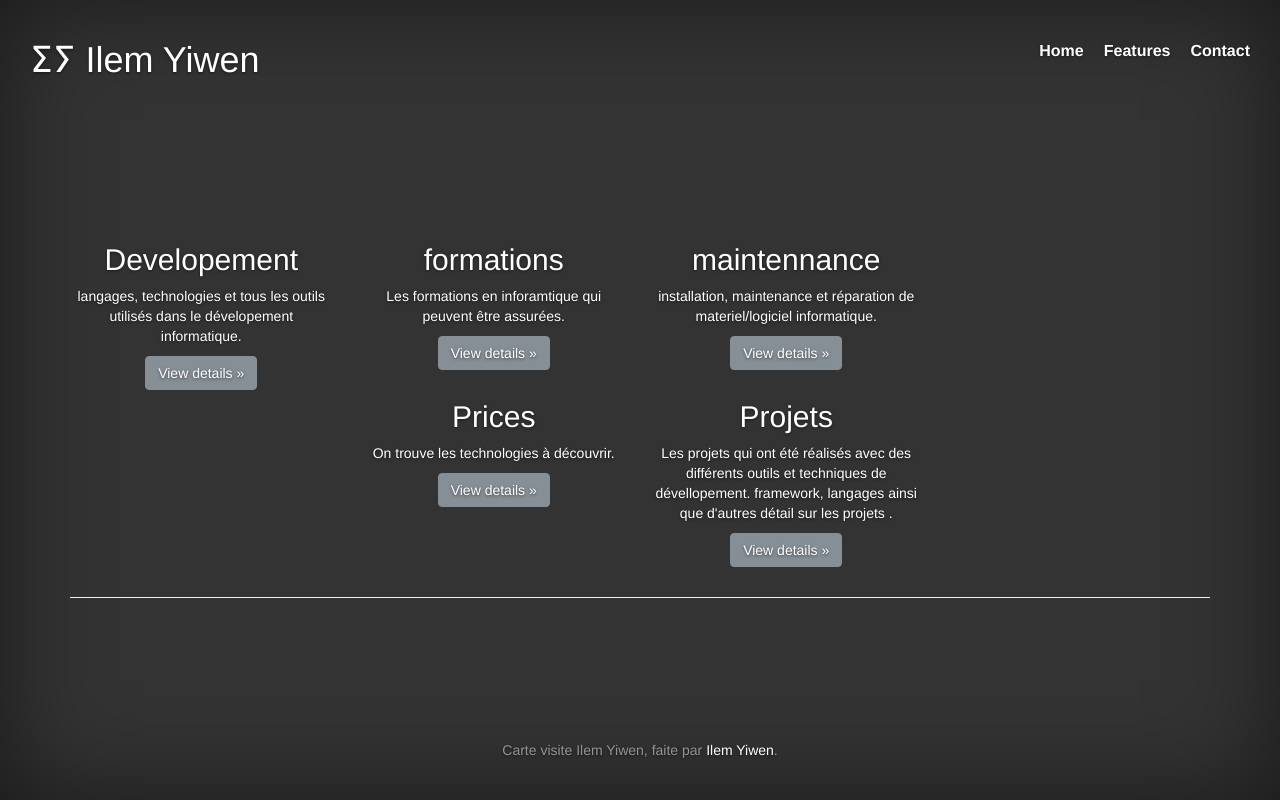
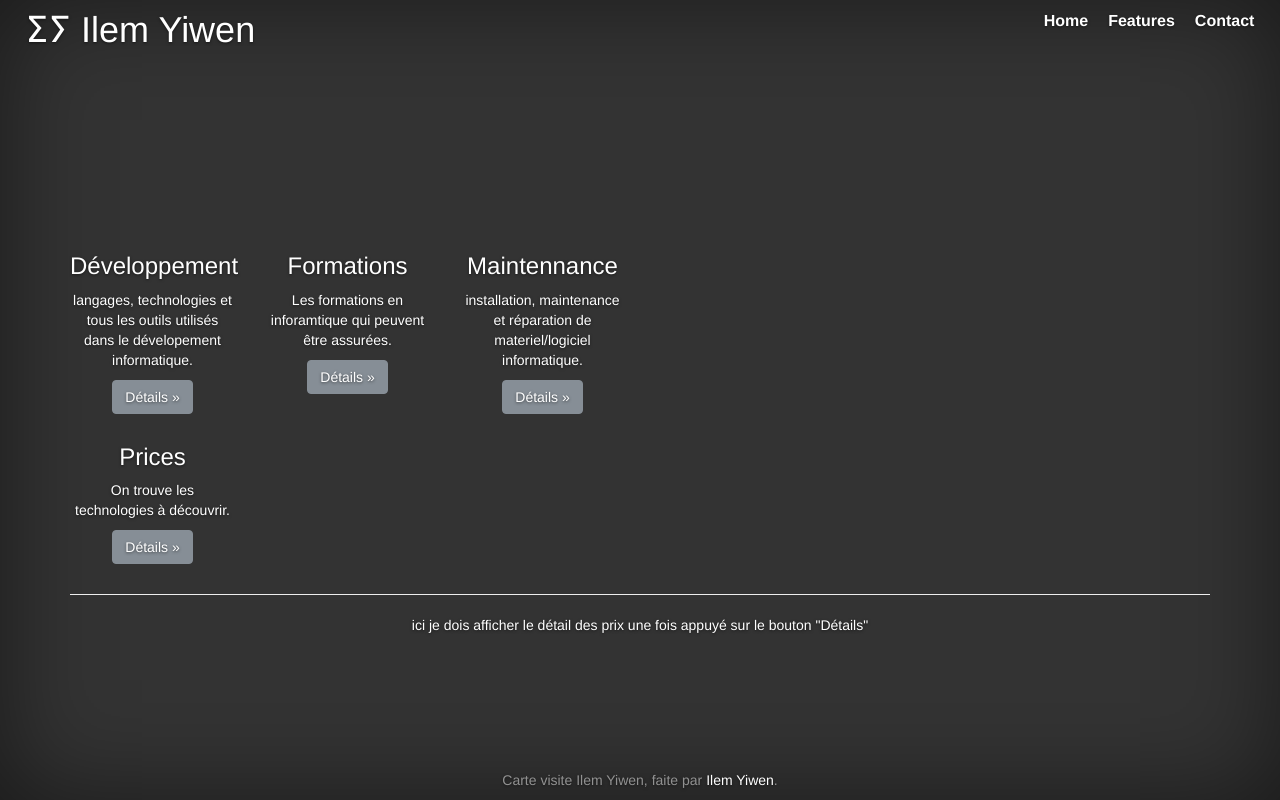
Before and after one commit to Azul-Git/ilem, an Angular app: page /features in a window 1280 px wide. Built offline with nearby package versions, Linux system fonts and the light colour scheme.

Commit message:
development.component * child routing ( in progress)

```diff
--- a/src/app/app.module.ts
+++ b/src/app/app.module.ts
@@ -13,6 +13,7 @@ import { BodyComponent } from './body.component';
 import { routing } from'./app.routes';
 import { FeaturesComponent } from './features/features.component';
 import { PricesComponent } from './features/prices/prices.component';
+import { DevelopmentComponent } from './features/development/development.component';
 
 @NgModule({
   declarations: [
@@ -23,7 +24,8 @@ import { PricesComponent } from './features/prices/prices.component';
     FootComponent,
     BodyComponent,
     FeaturesComponent,
-    PricesComponent
+    PricesComponent,
+    DevelopmentComponent
   ],
   imports: [
     BrowserModule,
--- /dev/null
+++ b/src/app/features/development/development.component.html
@@ -0,0 +1,3 @@
+<p>
+  development works!
+</p>
--- /dev/null
+++ b/src/app/features/development/development.component.ts
@@ -0,0 +1,15 @@
+import { Component, OnInit } from '@angular/core';
+
+@Component({
+  selector: 'app-development',
+  templateUrl: './development.component.html',
+  styleUrls: ['./development.component.css']
+})
+export class DevelopmentComponent implements OnInit {
+
+  constructor() { }
+
+  ngOnInit() {
+  }
+
+}
--- a/src/app/features/features.component.html
+++ b/src/app/features/features.component.html
@@ -1,34 +1,33 @@
 <div class="container">
   <div class="row row-offcanvas row-offcanvas-right">
-        <div class="col-12 col-md-9">
+    <div class="col-12 col-md-6">
       <div class="row">
         <div class="col-6 col-lg-4">
-              <h2>Developement</h2>
+          <h3>Développement</h3>
           <p>langages, technologies et tous les outils utilisés dans le dévelopement informatique.</p>
-              <p><a class="btn btn-secondary" href="#" role="button">View details »</a></p>
+          <p><a class="btn btn-secondary" href="development" role="button">Détails »</a></p>
         </div><!--/span-->
         <div class="col-6 col-lg-4">
-              <h2>formations</h2>
+          <h3>Formations</h3>
           <p>Les formations en inforamtique qui peuvent être assurées. </p>
-              <p><a class="btn btn-secondary" href="#" role="button">View details »</a></p>
+          <p><a class="btn btn-secondary" href="#" role="button">Détails »</a></p>
         </div><!--/span-->
         <div class="col-6 col-lg-4">
-              <h2>maintennance</h2>
-              <p> installation, maintenance et réparation de materiel/logiciel informatique.  </p>
-              <p><a class="btn btn-secondary" href="#" role="button">View details »</a></p>
+          <h3>Maintennance</h3>
+          <p>installation, maintenance et réparation de materiel/logiciel informatique.  </p>
+          <p><a class="btn btn-secondary" href="#" role="button">Détails »</a></p>
         </div><!--/span-->
         <div class="col-6 col-lg-4">
-              <h2> Prices</h2>
+          <h3>Prices</h3>
           <p>On trouve les technologies à découvrir. </p>
-              <p><a class="btn btn-secondary" href="prices" role="button">View details »</a></p>
-            </div><!--/span-->
-            <div class="col-6 col-lg-4">
-              <h2>Projets</h2>
-              <p>Les projets qui ont été réalisés avec des différents outils et techniques de dévellopement. framework, langages ainsi que d'autres détail sur les projets . </p>
-              <p><a class="btn btn-secondary" href="#" role="button">View details »</a></p>
+          <p><a class="btn btn-secondary" href="prices" role="button">Détails »</a></p>
         </div><!--/span-->
       </div><!--/row-->
     </div><!--/span-->
+    <div class="col-12 col-md-6">
+    </div>
   </div><!--/row-->
   <hr>
+  <p>ici je dois afficher le détail des prix une fois appuyé sur le bouton "Détails"</p>
+  <router-outlet></router-outlet>
 </div>
--- a/src/styles.css
+++ b/src/styles.css
@@ -51,11 +51,15 @@ body {
 .cover-container {
   margin-right: auto;
   margin-left: auto;
+  margin-top: 3%
 }
 
 /* Padding for spacing */
 .inner {
-  padding: 30px;
+  padding: auto;
+  margin-left: 2%;
+  margin-right: 2%;
+  margin-bottom: relative;
 }
 
 
```
Also changed, not shown: src/app/app.routes.ts (+7 -2 lines), src/app/features/development/development.component.css (added). Lines whose indentation alone changed are shown as unchanged.
